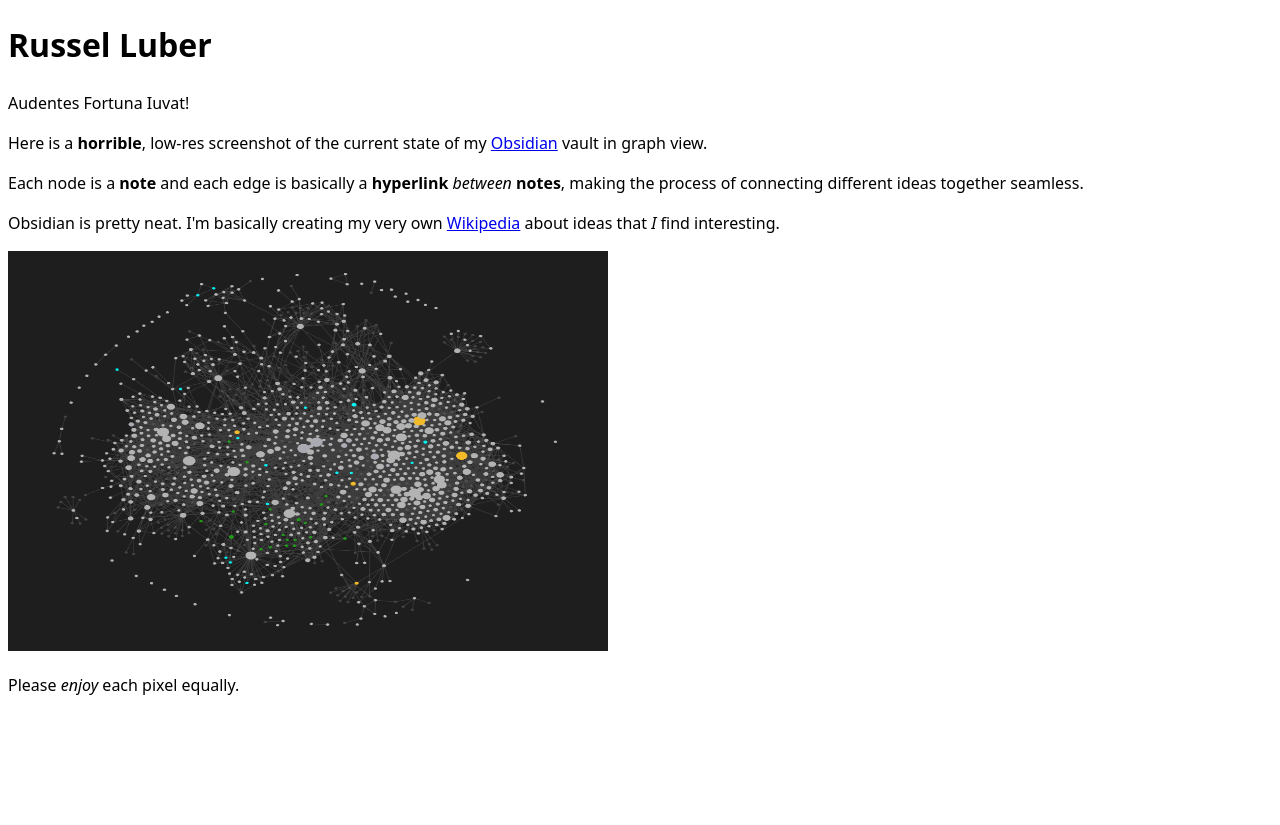
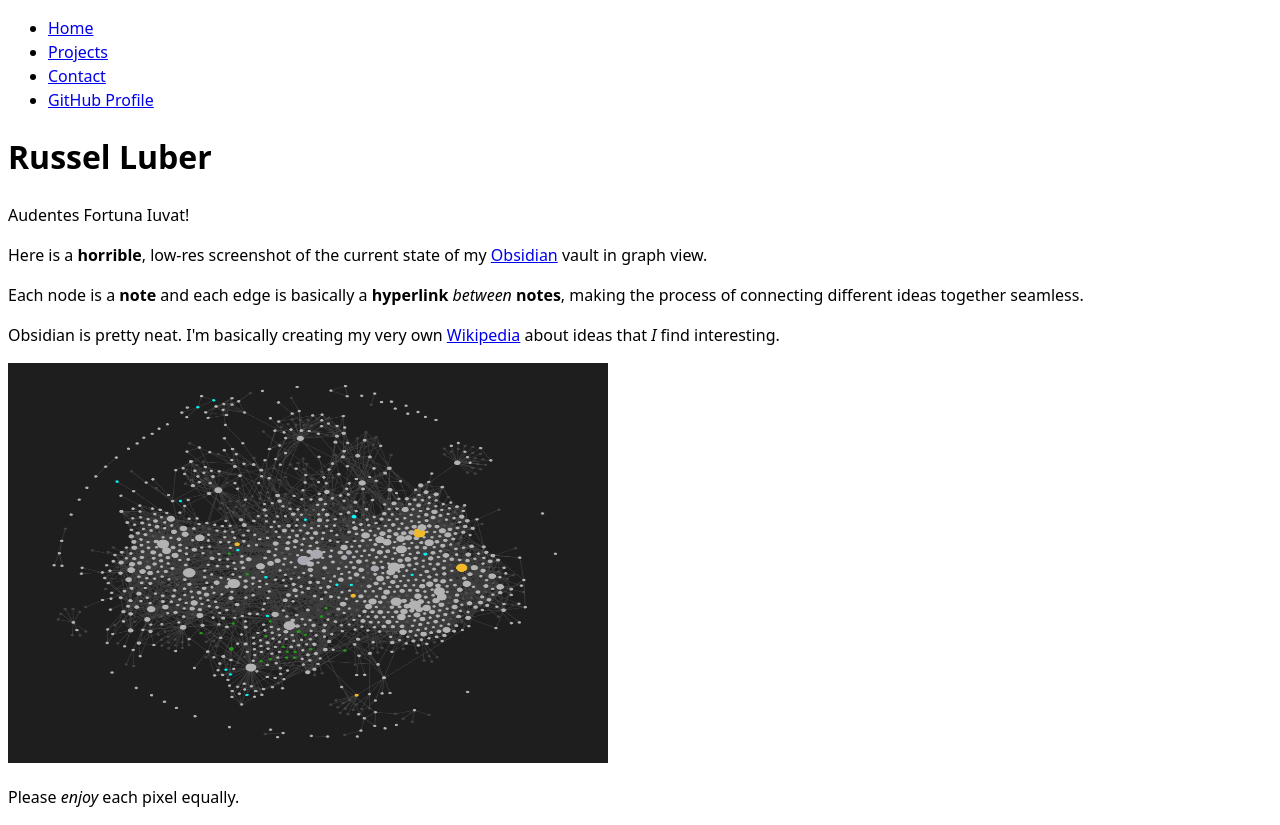
Before and after one commit to russel-luber/portfolio, a plain HTML site: page index.html in a window 1280 px wide. Before the commit the page ends 800 px from the top, so only its background shows below. Drawn offline with Linux system fonts and the light colour scheme.

Commit message:
added navigation menu to homepage

```diff
--- a/index.html
+++ b/index.html
@@ -7,6 +7,14 @@
     <link rel="stylesheet" href="style.css">
 </head>
 <body>
+    <nav>
+        <ul>
+            <li><a href="index.html">Home</a></li>
+            <li><a href="projects/index.html">Projects</a></li>
+            <li><a href="contact/index.html">Contact</a></li>
+            <li><a href="https://github.com/russel-luber" target="_blank">GitHub Profile</a></li>
+        </ul>
+    </nav>
     <h1>Russel Luber</h1>
     <p>Audentes Fortuna Iuvat!</p>
     <p>
```
